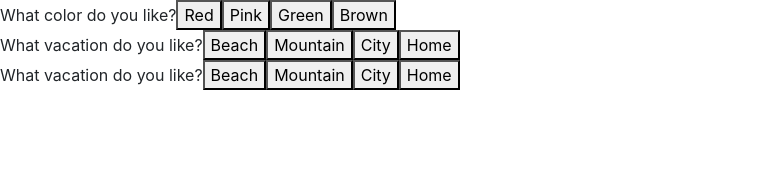
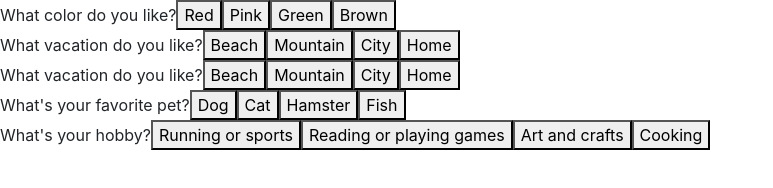
Before and after one commit to noemi-ashizuka/bijin_carte, a Gatsby site: page /quizApp in a window 1280 px wide. Shown: the whole page, without its empty margins (0-773 px from the left). Built offline with nearby package versions, Linux system fonts and the light colour scheme; Gatsby itself is replaced by a stand-in of ours.

Commit message:
updated number of questions

```diff
--- a/src/data/multipleQuizQuestions.js
+++ b/src/data/multipleQuizQuestions.js
@@ -76,6 +76,58 @@ const MULTIPLE_QUIZ_QUESTIONS = [
         type: "C"
       }
     ]
+  },
+  {
+    id: 4,
+    question: "What's your favorite pet?",
+    answers: [
+      {
+        answerId: 113,
+        content: "Dog",
+        type: "B"
+      },
+      {
+        answerId: 114,
+        content: "Cat",
+        type: "D"
+      },
+      {
+        answerId: 115,
+        content: "Hamster",
+        type: "A"
+      },
+      {
+        answerId: 116,
+        content: "Fish",
+        type: "C"
+      }
+    ]
+  },
+  {
+    id: 5,
+    question: "What's your hobby?",
+    answers: [
+      {
+        answerId: 117,
+        content: "Running or sports",
+        type: "B"
+      },
+      {
+        answerId: 118,
+        content: "Reading or playing games",
+        type: "D"
+      },
+      {
+        answerId: 119,
+        content: "Art and crafts",
+        type: "A"
+      },
+      {
+        answerId: 120,
+        content: "Cooking",
+        type: "C"
+      }
+    ]
   }
 ]
 
--- a/src/pages/quizApp.js
+++ b/src/pages/quizApp.js
@@ -27,14 +27,21 @@ class quizApp extends React.Component {
     this.setState({
       userAnswers: [...this.state.userAnswers, answer]
     });
+
     this.setState({
-      questionCount: this.state.questionCount < 3 ? this.state.questionCount + 1 : 3
+      questionCount: this.state.questionCount < 5 ? this.state.questionCount + 1 : 3
     })
   }
 
   checkResultType = () => {
-    const max = Math.max(this.state.typeA, this.state.typeB, this.state.typeC, this.state.typeD);
+    const count = this.state.userAnswers.reduce((tally, answer) => {
+      tally[answer] = (tally[answer] || 0) + 1;
+      console.log(tally)
+      return tally;
+    }, {});
 
+    // get the max value and return its key
+    return Object.keys(count).reduce((a, b) => count[a] > count[b] ? a : b);
   }
 
   componentDidMount() {
@@ -46,9 +53,9 @@ class quizApp extends React.Component {
     return (
       <div>
         {this.state.questions.length > 0 &&
-          this.state.questionCount < 3 &&
+          this.state.questionCount < 5 &&
             this.state.questions.map(
-              ({question, answers, type, id}) =>
+              ({question, answers, id}) =>
                 <QuestionBox
                   question={question}
                   answers={answers}
@@ -56,7 +63,7 @@ class quizApp extends React.Component {
                   selected={answer => this.computeAnswer(answer)}
                 />
             )}
-            {this.state.questionCount === 3 ? (<Result resultType={this.checkResultType()} />) : null }
+            {this.state.questionCount === 5 ? (<Result resultType={this.checkResultType()} />) : null }
       </div>
     )
   }
```
Also changed, not shown: src/data/quizQuestions.js (deleted, +0 -89 lines).
